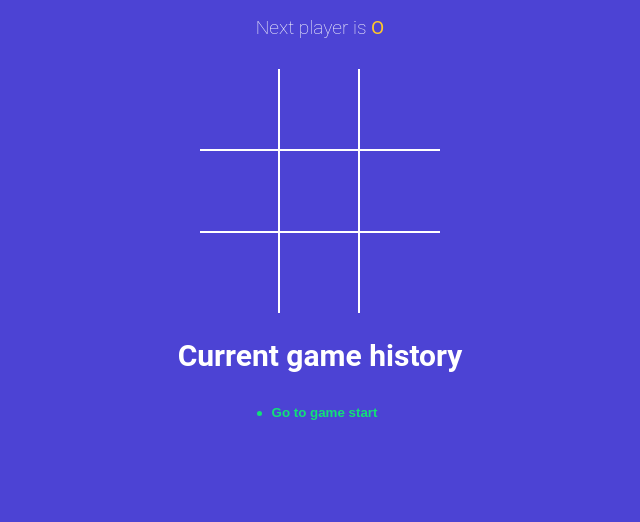
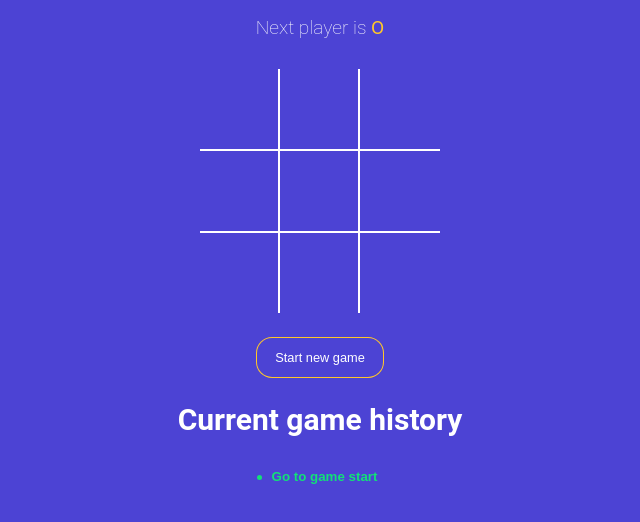
Before and after one commit to sandilya27/TicTacToe, a React (Vite) app: page / in a window 1280 px wide. Shown: the top 522 px of the page, without its empty margins (320-960 px from the left). Built offline with nearby package versions, Linux system fonts and the light colour scheme.

Commit message:
added game reset button

```diff
--- a/src/App.jsx
+++ b/src/App.jsx
@@ -5,7 +5,7 @@ import { calculateWinner } from './calculateWinner';
 import StatusMessage from './components/StatusMessage';
 import History from './components/History';
 
-const NEW_GAME = [{ square: Array(9).fill(null), isXNext: false },]
+const NEW_GAME = [{ square: Array(9).fill(null), isXNext: false }];
 
 function App() {
   const [history, setHistory] = useState(NEW_GAME);
@@ -20,9 +20,11 @@ function App() {
       return;
     }
     setHistory(currentHistory => {
-      const isTraversing= currentMove+1 !== currentHistory.length;
+      const isTraversing = currentMove + 1 !== currentHistory.length;
 
-      const lastGamingState = isTraversing? currentHistory[currentMove]: currentHistory[currentHistory.length - 1];
+      const lastGamingState = isTraversing
+        ? currentHistory[currentMove]
+        : currentHistory[currentHistory.length - 1];
 
       const nextSquareState = lastGamingState.square.map(
         (squareValue, position) => {
@@ -33,7 +35,9 @@ function App() {
         }
       );
 
-      const base= isTraversing? currentHistory.slice(0, currentHistory.indexOf(lastGamingState) + 1): currentHistory;
+      const base = isTraversing
+        ? currentHistory.slice(0, currentHistory.indexOf(lastGamingState) + 1)
+        : currentHistory;
 
       return base.concat({
         square: nextSquareState,
@@ -44,9 +48,14 @@ function App() {
     setCurrentMove(currentMove => currentMove + 1);
   };
 
-  const moveTo=(move)=>{
+  const moveTo = move => {
     setCurrentMove(move);
-  }
+  };
+
+  const onNewGameStart = () => {
+    setHistory(NEW_GAME);
+    setCurrentMove(0);
+  };
 
   return (
     <div className="app">
@@ -56,8 +65,16 @@ function App() {
         handleSquareClick={handleSquareClick}
       />
 
+      <button
+        type="button"
+        onClick={onNewGameStart}
+        className={`btn-reset ${winner ? 'active' : ''}`}
+      >
+        Start new game
+      </button>
+
       <h2>Current game history</h2>
-      <History history={history} moveTo={moveTo} currentMove={currentMove}/>
+      <History history={history} moveTo={moveTo} currentMove={currentMove} />
     </div>
   );
 }
```
